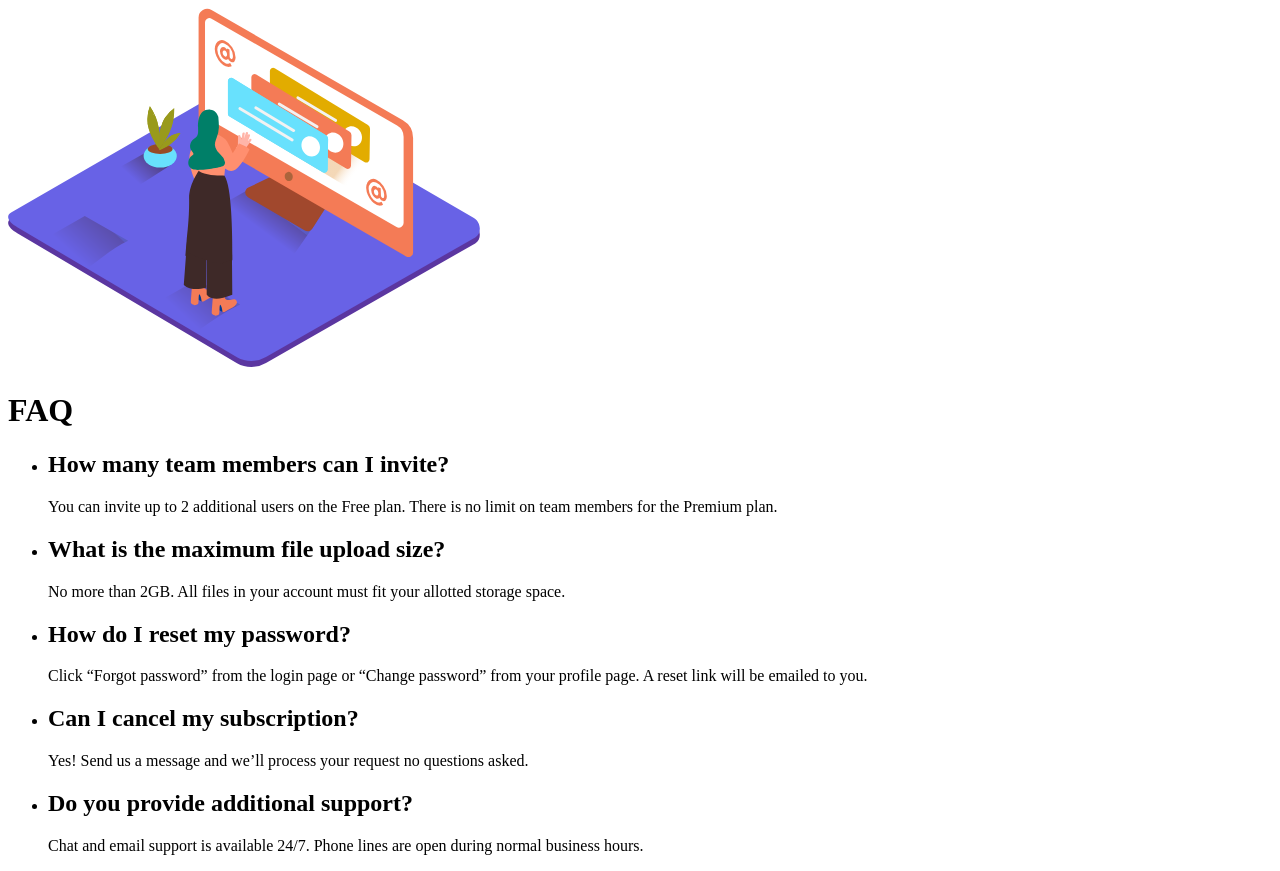
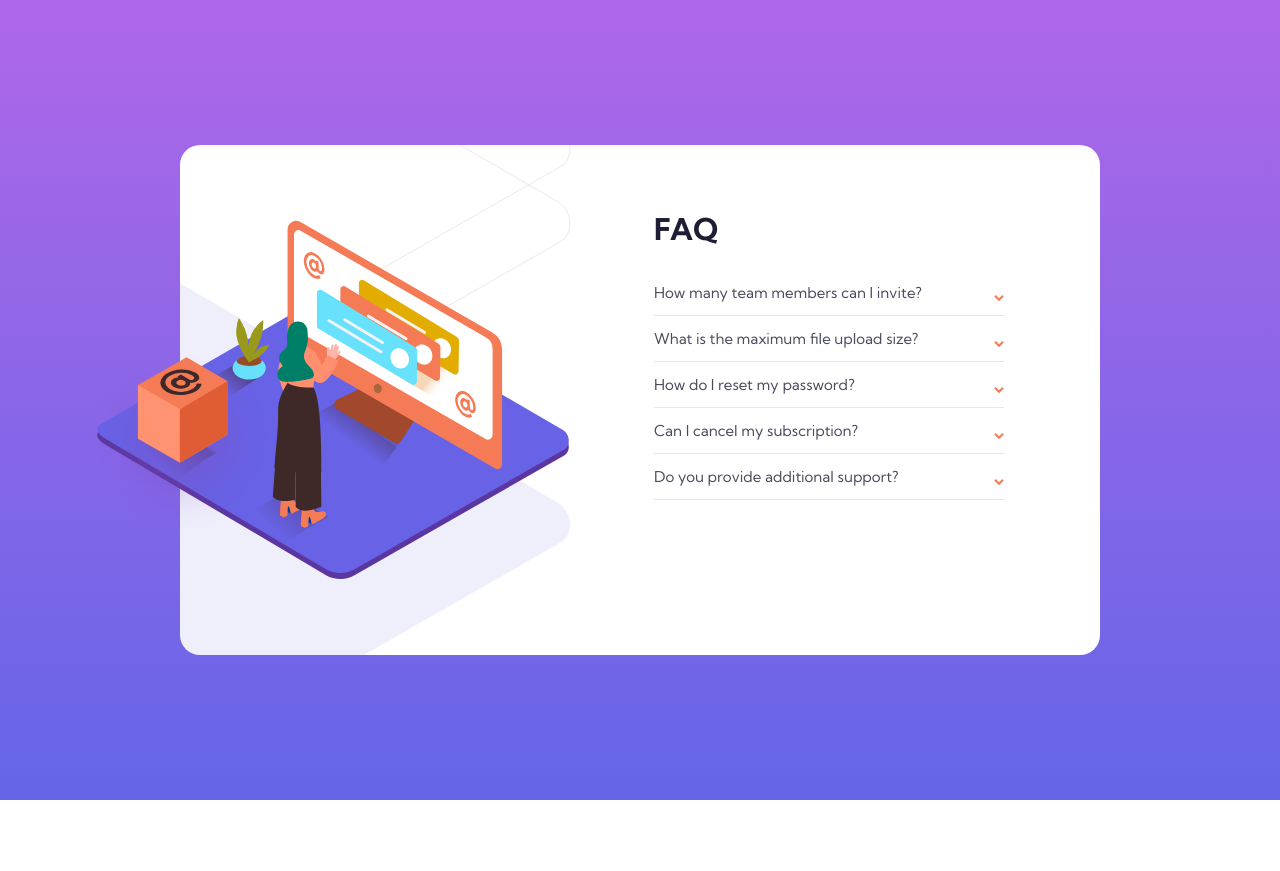
Before and after one commit to DarkPsycho0/faq-accordion-card, a plain HTML site: page index.html in a window 1280 px wide. After the commit the page ends 800 px from the top, so only its background shows below. Drawn offline with Linux system fonts and the light colour scheme.

Commit message:
css pronto

```diff
--- a/index.html
+++ b/index.html
@@ -1,5 +1,6 @@
 <!DOCTYPE html>
 <html lang="en">
+
 <head>
     <meta charset="UTF-8">
     <meta http-equiv="X-UA-Compatible" content="IE=edge">
@@ -10,9 +11,12 @@
     <link rel="shortcut icon" href="./src/images/favicon-32x32.png" type="image/x-icon">
     <title>Frontend Mentor | FAQ Accordion Card</title>
 </head>
+
 <body>
     <main class="container">
-        <img src="./src/images/illustration-woman-online-desktop.svg">
+        <div class="card">
+            <img class="woman" src="./src/images/illustration-woman-online-desktop.svg">
+            <img class="box" src="./src/images/illustration-box-desktop.svg">
             <div>
                 <h1>FAQ</h1>
                 <ul class="qea">
@@ -23,11 +27,13 @@
                     </li>
                     <li class="item">
                         <h2 class="question">What is the maximum file upload size?</h2>
-                    <p class="anwser">No more than 2GB. All files in your account must fit your allotted storage space.</p>
+                        <p class="anwser">No more than 2GB. All files in your account must fit your allotted storage
+                            space.</p>
                     </li>
                     <li class="item">
                         <h2 class="question">How do I reset my password?</h2>
-                    <p class="anwser">Click “Forgot password” from the login page or “Change password” from your profile page.
+                        <p class="anwser">Click “Forgot password” from the login page or “Change password” from your
+                            profile page.
                             A reset link will be emailed to you.</p>
                     </li>
                     <li class="item">
@@ -36,11 +42,14 @@
                     </li>
                     <li class="item">
                         <h2 class="question">Do you provide additional support?</h2>
-                    <p class="anwser">Chat and email support is available 24/7. Phone lines are open during normal business hours.</p>
+                        <p class="anwser">Chat and email support is available 24/7. Phone lines are open during normal
+                            business hours.</p>
                     </li>
                 </ul>
+            </div>
         </div>
     </main>
     <script src="./src/js/index.js"></script>
 </body>
+
 </html>
--- a/src/css/reset.css
+++ b/src/css/reset.css
@@ -0,0 +1,8 @@
+*{
+    padding: 0;
+    margin: 0;
+    box-sizing: border-box;
+}
+li{
+    list-style: none;
+}
--- a/src/css/style.css
+++ b/src/css/style.css
@@ -0,0 +1,78 @@
+@import url('https://fonts.googleapis.com/css2?family=Kumbh+Sans:wght@400;700&display=swap');
+
+body {
+    font-family: 'Kumbh Sans', sans-serif;
+    font-size: 12px;
+    background: rgb(101, 101, 231);
+    background: linear-gradient(0deg, rgba(101, 101, 231, 1) 0%, rgba(175, 103, 233, 1) 100%);
+}
+
+.container {
+    display: flex;
+    justify-content: center;
+    align-items: center;
+    min-height: 100vh;
+    max-width: 1440px;
+    margin: 0 auto;
+}
+.card{
+    background-color: #ffffff;
+    display: flex;
+    padding: 80px 2px;
+    width: 920px;
+    height: 510px;
+    border-radius: 20px;
+    background-image: url(../images/bg-pattern-desktop.svg);
+    background-repeat: no-repeat;
+    background-position: -575px -295px;
+    position: relative;
+}
+.card .woman{
+    position: relative;
+    top: -5px;
+    left: -85px;
+    width: 472px;
+    height: 359px;
+}
+.card .box{
+    position: absolute;
+    left: -93px;
+    top: 210px;
+}
+.card div h1{
+    font-size: 30px;
+    margin-top: -15px;
+    margin-bottom: 35px;
+    color: hsl(238, 29%, 16%);
+}
+.item{
+    border-bottom: 1px solid hsl(240, 5%, 91%);
+    width: 350px;
+}
+.item .question{
+    font-size: 15px;
+    font-weight: 400;
+    width: 100%;
+    background-image: url(../images/icon-arrow-down.svg);
+    background-repeat: no-repeat;
+    background-position: 100% 100%;
+    margin: 13px 0;
+    color: hsl(237, 12%, 33%);
+    transition: 0.3s ease-in-out;
+}
+.item .question.bold{
+    font-weight: 700;
+    color: hsl(238, 29%, 16%);
+}
+.item .question:hover{
+    color: hsl(14, 88%, 65%);
+}
+.item .anwser {
+    display: none;
+    margin-bottom: 17px;
+    line-height: 18px;
+    color: hsl(240, 6%, 50%);
+}
+.item .anwser.ativo{
+    display: block;
+}
```
Lines whose indentation alone changed are shown as unchanged.
